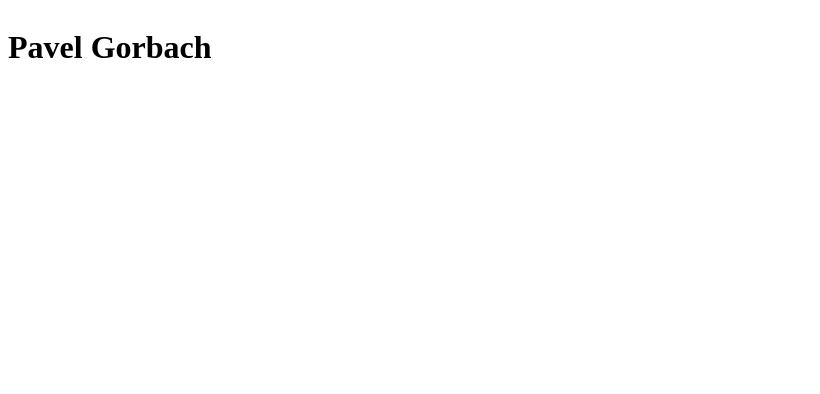
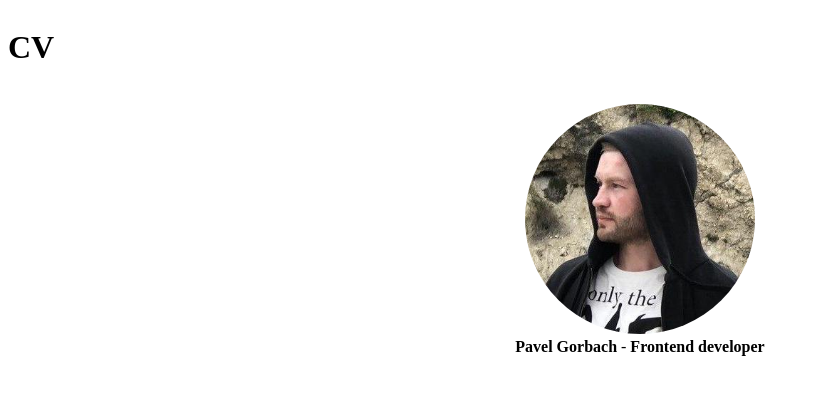
Before and after one commit to pavelgorbach/rsschool-cv, a plain HTML site: page index.html in a window 1280 px wide. Shown: the whole page, without its empty margins (0-820 px from the left). Drawn offline with Linux system fonts and the light colour scheme.

Commit message:
feat: add user avatar

```diff
--- a/index.html
+++ b/index.html
@@ -11,7 +11,13 @@
   </head>
   <body>
     <div class="container">
-      <h1>Pavel Gorbach</h1>
+      <h1>CV</h1>
+      <figure class="avatar">
+        <img src="./10965412.jpg" alt="Pavel's avatar" style="width: 230px" class="avatar__img">
+        <figcaption>
+          <b>Pavel Gorbach</b> - <strong>Frontend developer</strong>
+        </figcaption>
+      </figure>
     </div>
   </body>
 </html>
--- a/style.css
+++ b/style.css
@@ -1,3 +1,11 @@
 .container {
   display: grid;
 }
+
+.avatar {
+  text-align: center;
+}
+
+.avatar__img {
+  border-radius: 50%;
+}
```
Also changed, not shown: 10965412.jpg (added).
